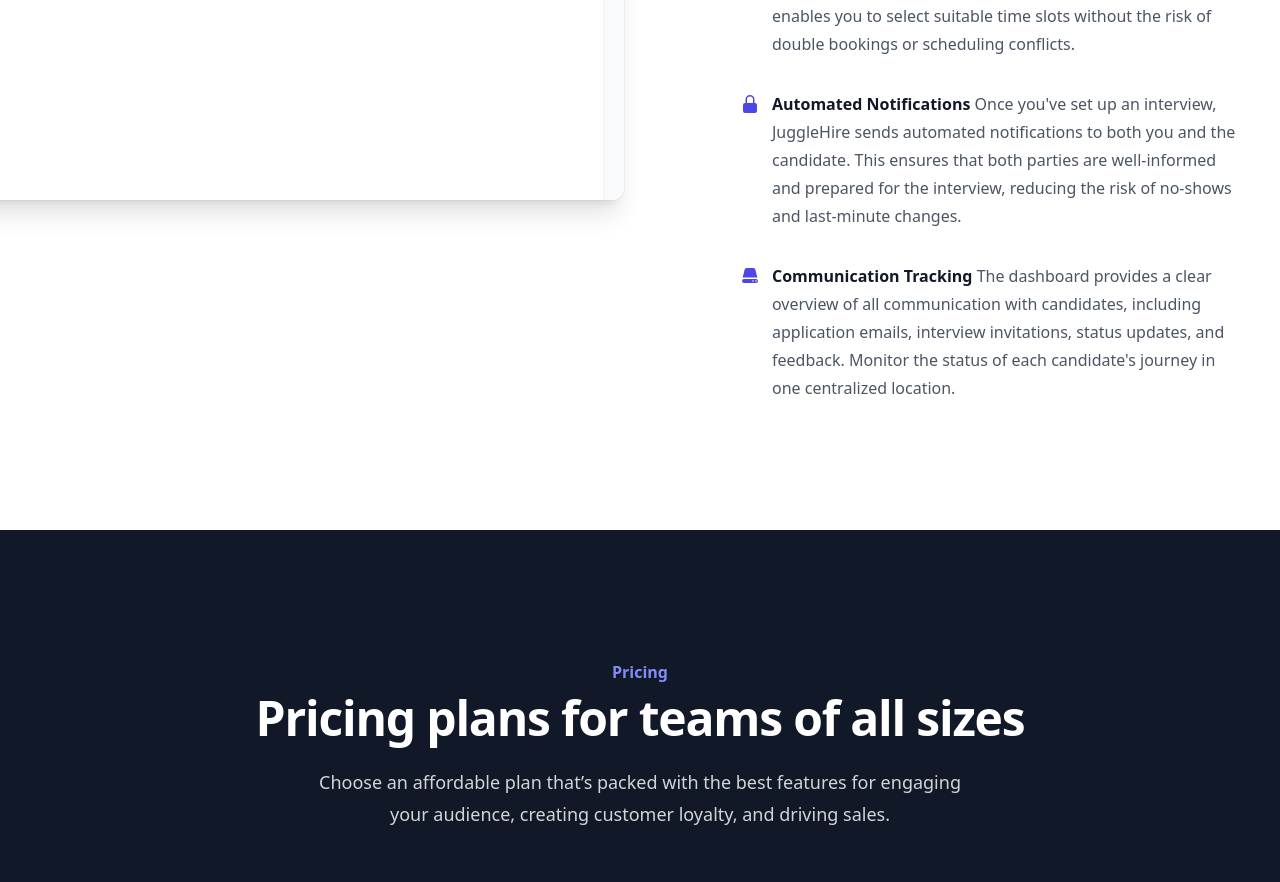
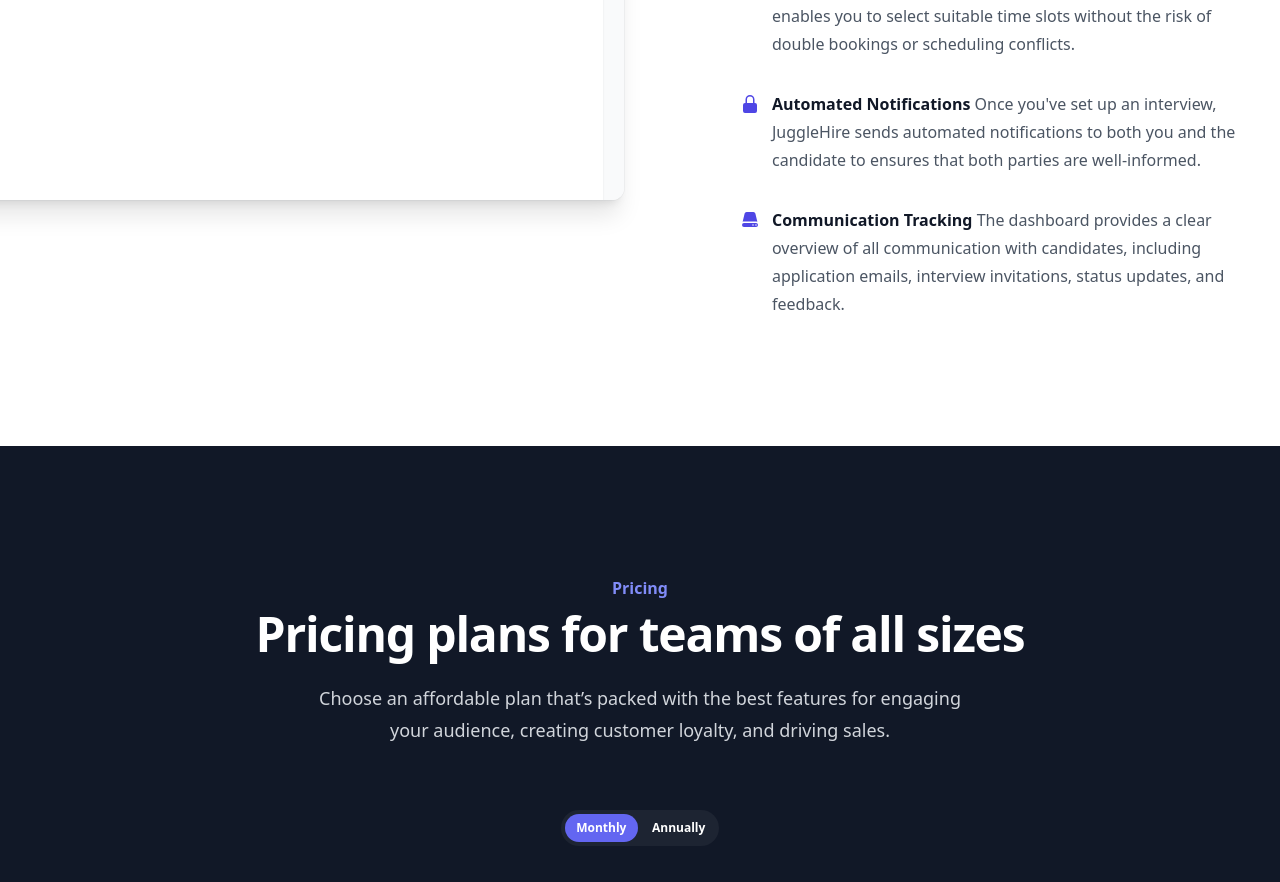
Before and after one commit to JuggleHire/jugglehire.com, a Nuxt app: page / in a window 1280 px wide. Shown: the part 8533-9415 px from the top of the page. Built offline with nearby package versions, Linux system fonts and the light colour scheme.

Commit message:
seo: seo title and description updated

```diff
--- a/components/BenefitSection6.vue
+++ b/components/BenefitSection6.vue
@@ -45,12 +45,12 @@ const sectionInfo = {
     },
     {
       name: 'Automated Notifications',
-      description: `Once you've set up an interview, JuggleHire sends automated notifications to both you and the candidate. This ensures that both parties are well-informed and prepared for the interview, reducing the risk of no-shows and last-minute changes.`,
+      description: `Once you've set up an interview, JuggleHire sends automated notifications to both you and the candidate to ensures that both parties are well-informed.`,
       icon: LockClosedIcon,
     },
     {
       name: 'Communication Tracking',
-      description: `The dashboard provides a clear overview of all communication with candidates, including application emails, interview invitations, status updates, and feedback. Monitor the status of each candidate's journey in one centralized location.`,
+      description: `The dashboard provides a clear overview of all communication with candidates, including application emails, interview invitations, status updates, and feedback.`,
       icon: ServerIcon,
     },
   ]
--- a/pages/blog/index.vue
+++ b/pages/blog/index.vue
@@ -13,6 +13,15 @@
 </template>
 
 <script setup>
+const title = "JuggleHire Blog | Insights, Tips, and Trends in Small Business Hiring";
+const description = "Stay updated with the JuggleHire blog. Get valuable insights, tips, and the latest trends in small business hiring to help you make informed decisions.";
+
+useSeoMeta({
+  title: title,
+  ogTitle: title,
+  description: description,
+  ogDescription: description,
+});
 const posts = [
   {
     id: 1,
--- a/pages/index.vue
+++ b/pages/index.vue
@@ -15,12 +15,13 @@
 </template>
 
 <script setup>
-  const priorityFeatures = [
-    {
+  const title = "JuggleHire | Simplifying Hiring for Busy Founders & Recruiters";
+  const description = "Welcome to JuggleHire, your trusted partner in streamlining the hiring process. Discover how our recruitment software can make hiring easy for busy founders, entrepreneurs, and small business owners.";
 
-    },
-    {
-
-    },
-  ]
+  useSeoMeta({
+    title: title,
+    ogTitle: title,
+    description: description,
+    ogDescription: description,
+  });
 </script>
--- a/pages/pricing.vue
+++ b/pages/pricing.vue
@@ -10,4 +10,13 @@ import { Dialog, DialogPanel, RadioGroup, RadioGroupLabel, RadioGroupOption } fr
 import { Bars3Icon, XMarkIcon } from '@heroicons/vue/24/outline'
 import { CheckIcon } from '@heroicons/vue/20/solid'
 
+const title = "JuggleHire Pricing | Affordable Plans for Every Small Business";
+const description = "Explore JuggleHire's pricing options designed to meet the needs of small businesses. Find the perfect plan to simplify your hiring process while keeping costs in check.";
+
+useSeoMeta({
+  title: title,
+  ogTitle: title,
+  description: description,
+  ogDescription: description,
+});
 </script>
--- a/pages/roadmap.vue
+++ b/pages/roadmap.vue
@@ -12,8 +12,21 @@
   import { CheckIcon } from '@heroicons/vue/20/solid'
 
   // Productlift Roadmap
-  const script = document.createElement("script");
-  script.src = "https://jugglehire.productlift.dev/widgets_sdk";
-  script.setAttribute('defer', '')
-  document.body.appendChild(script);
+  useHead({
+    script: [
+      { src: "https://jugglehire.productlift.dev/widgets_sdk", defer: true },
+    ],
+  });
+
+
+  const title = "JuggleHire Roadmap | Our Vision for Simplified Hiring";
+  const description = "Discover JuggleHire's roadmap, where we outline our vision for simplifying the hiring process. See our plans for enhancing our recruitment software to benefit small businesses.";
+
+  useSeoMeta({
+    title: title,
+    ogTitle: title,
+    description: description,
+    ogDescription: description,
+  });
+
 </script>
```
